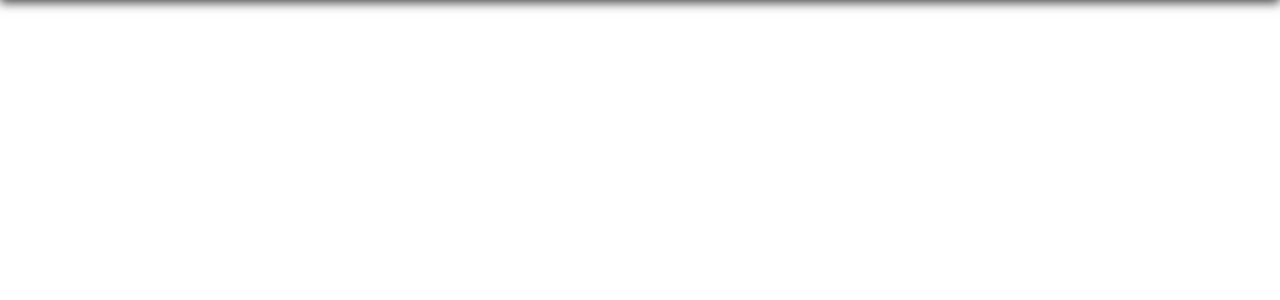
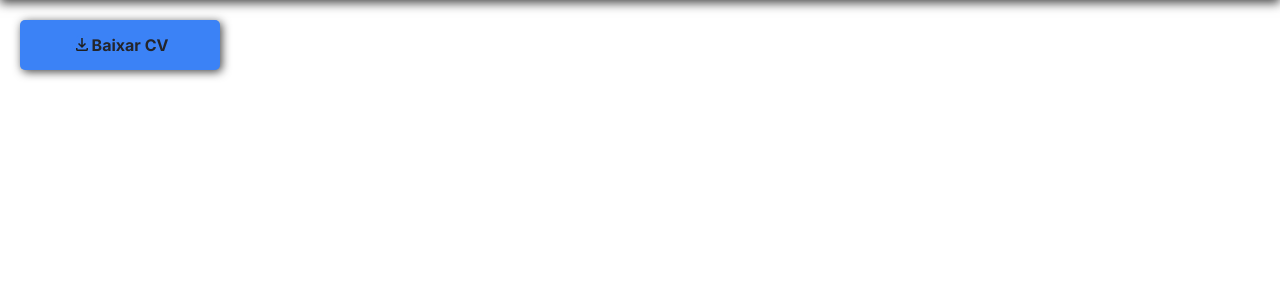
Before and after one commit to Jefersonboaventura/htmlcss, a PHP site: page / in a window 1280 px wide. Shown: the part 80-380 px from the top of the page. Run offline with PHP 8.4, Linux system fonts and the light colour scheme.

Commit message:
adicionei um botão

```diff
--- a/mediaquerie/ex026/menu/index.html
+++ b/mediaquerie/ex026/menu/index.html
@@ -43,7 +43,12 @@
                 <p>
                     Atualmente, estou desenvolvendo meu próprio site, onde registro meu aprendizado e projetos. Busco oportunidades para aplicar meu conhecimento e crescer profissionalmente na área de tecnologia.
                 </p>
+                <button class="btn-download">
+                    <img src="imagens/download-size20px.png" alt="">
+                     Baixar CV
+                </button>
             </div>
+
         </section>
     </main>
 
--- a/mediaquerie/ex026/menu/mobile.css
+++ b/mediaquerie/ex026/menu/mobile.css
@@ -81,6 +81,10 @@ nav-links li:last-child{
 .apresentação{
     width: 100%;
     height: 100%;
+    display: flex;
+    flex-direction: column;
+    align-items: center;
+    justify-content: center;
 }
 
 .foto-perfil{
@@ -88,7 +92,7 @@ nav-links li:last-child{
     height: 150px;
     background-color: #24252a;
     border-radius: 50%;
-    border: 5px solid #04BF68;
+    border: 5px solid #3b82f6;
 }
 
 .principal{
@@ -111,7 +115,7 @@ nav-links li:last-child{
     display: block;
     font-family: 'inter', sans-serif;
     font-size: 0.9rem;
-    padding: 10px;
+    padding: 0px 10px;
     color: #dddddd;
     text-align: justify;
     line-height: 1.7rem;
--- a/mediaquerie/ex026/menu/style.css
+++ b/mediaquerie/ex026/menu/style.css
@@ -64,3 +64,32 @@
 p{
     display: none;
 }
+
+.btn-download{
+    width: 200px;
+    height: 50px;
+    background-color: #3b82f6;
+    display: flex;
+    align-items: center;
+    justify-content: center;
+    border-radius: 5px;
+    box-shadow: 2px 2px 10px #464646;
+    border: none;
+    color: #24252a;
+    font-size: 1rem;
+    font-weight: bold;
+    font-family: 'inter', sans-serif;
+    cursor: pointer;
+    margin: 20px;
+}
+
+.btn-download:hover{
+
+}
+
+.btn-download img{
+    width: 20px;
+    height: 20px;
+    background-color: #3b82f6;
+    border-radius: 50%;
+}
```
Also changed, not shown: mediaquerie/ex026/menu/imagens/download-size20px.png (added), mediaquerie/ex026/menu/imagens/download_30dp_1F1F1F_FILL0_wght400_GRAD0_opsz24.png (added).
